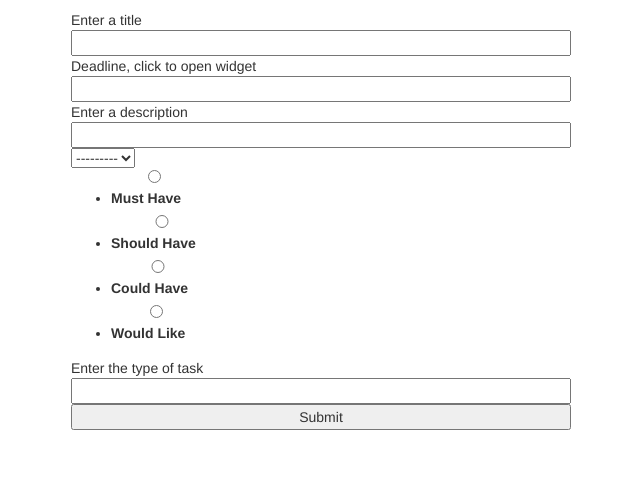
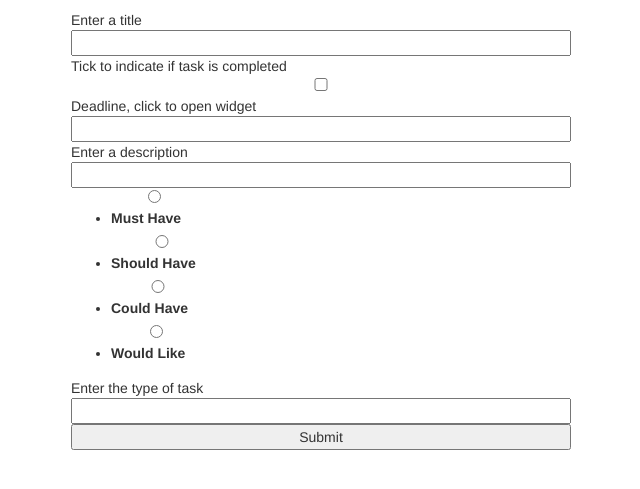
Before and after one commit to GUTeamU/DIM3, a Django app: page /rct/project/1/add_task/ in a window 1280 px wide. Shown: the part 111-600 px from the top of the page, without its empty margins (319-959 px from the left). Run offline with Django 3.2, Linux system fonts and the light colour scheme; data that the repository does not hold is empty; some libraries are stand-ins or nearby versions.

Commit message:
Fixed the creating task form. Now has a completed flag. No longer need to specify the project, it automatically gets it from the URL. Fixed the link for adding a new task.

```diff
--- a/requirementsTracker/rct/forms.py
+++ b/requirementsTracker/rct/forms.py
@@ -22,9 +22,11 @@ class ProjectForm(forms.ModelForm):
 class TaskForm(forms.ModelForm):
 
 	title = forms.CharField(max_length=32,help_text= "Enter a title")
+	completed = forms.BooleanField(initial=False, required=False, help_text="Tick to indicate if task is completed")
 	deadline = forms.DateTimeField(widget=DateTimeWidget(usel10n = True), help_text="Deadline, click to open widget")
 	description = forms.CharField(max_length=256,help_text= "Enter a description")
 	priority = forms.ChoiceField(choices = PRIORITIES, widget=forms.RadioSelect())
 	category = forms.CharField(max_length=32, help_text= "Enter the type of task")
 	class Meta:
 		model = Task
+		fields = ('title', 'completed', 'deadline', 'description', 'priority', 'category')
--- a/requirementsTracker/rct/models.py
+++ b/requirementsTracker/rct/models.py
@@ -25,6 +25,7 @@ class Project(models.Model):
 
 class Task(models.Model):
     title = models.CharField(max_length=255)
+    completed = models.BooleanField(default=False)
     created = models.DateTimeField(auto_now_add=True)
     modified = models.DateTimeField(auto_now=True)
     deadline = models.DateTimeField()
--- a/requirementsTracker/rct/views.py
+++ b/requirementsTracker/rct/views.py
@@ -83,7 +83,9 @@ def add_task(request, url):
 	if request.method == 'POST':
 		form = TaskForm(request.POST)
 		if form.is_valid():
-			form.save(commit=True)
+			task = form.save(commit=False)
+			task.project = context_dict['project']
+			task.save()
 
 			return HttpResponseRedirect(reverse('rct.views.index'))
 	else:
--- a/requirementsTracker/templates/rct/projects/view.html
+++ b/requirementsTracker/templates/rct/projects/view.html
@@ -27,7 +27,7 @@
 
                         <li class = "active"><a href = "/rct/">Home</a></li>
                         <li><a href = "#"><span class="glyphicon glyphicon-cog"></span> </a></li>
-                        <li><a href = "/rct/project/{{ project.name }}/add_task/">Add New Task</a></li>
+                        <li><a href = "/rct/project/{{ project.url }}/add_task/">Add New Task</a></li>
                         <li><a href = "#">Add New Member</a></li>
 
                     </ul>
```
